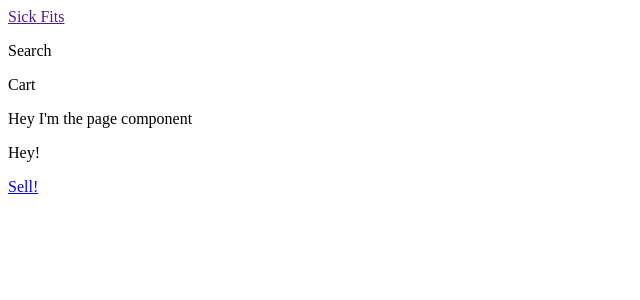
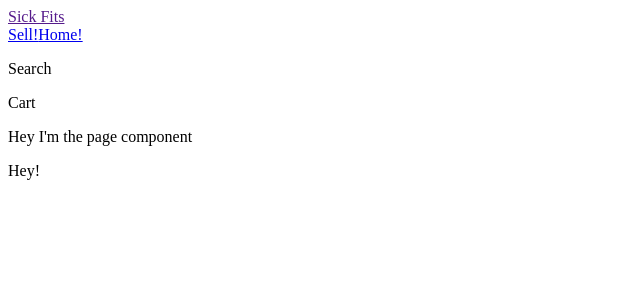
Before and after one commit to RSee07/sick-fits, a Next.js app in the folder frontend/: page / in a window 1280 px wide. Shown: the top 300 px of the page, without its empty margins (0-640 px from the left). Built offline with nearby package versions, Linux system fonts and the light colour scheme.

Commit message:
Put Nav links in its own component

```diff
--- a/frontend/components/Header.js
+++ b/frontend/components/Header.js
@@ -1,7 +1,10 @@
+import Nav from './Nav'
+
 const Header = () => (
   <div>
     <div className='bar'>
       <a href=''>Sick Fits</a>
+      <Nav />
     </div>
     <div className='sub-bar'>
       <p>Search</p>
--- /dev/null
+++ b/frontend/components/Nav.js
@@ -0,0 +1,15 @@
+import Link from 'next/link'
+
+const Nav = () => (
+  <div>
+    {/* Next.js Link - Renders a standard <a/> tag but is bound to HTML5 push state */}
+    <Link href='sell'>
+      <a>Sell!</a>
+    </Link>
+    <Link href='/'>
+      <a>Home!</a>
+    </Link>
+  </div>
+)
+
+export default Nav
--- a/frontend/pages/index.js
+++ b/frontend/pages/index.js
@@ -4,11 +4,6 @@ import Link from 'next/link'
 const Home = () => (
   <div>
     <p>Hey!</p>
-
-    {/* Next.js Link - Renders a standard <a/> tag but is bound to HTML5 push state */}
-    <Link href='sell'>
-      <a>Sell!</a>
-    </Link>
   </div>
 )
 
--- a/frontend/pages/sell.js
+++ b/frontend/pages/sell.js
@@ -4,11 +4,6 @@ import Link from 'next/link'
 const Sell = () => (
   <div>
     <p>Sell!</p>
-
-    {/* Next.js Link - Renders a standard <a/> tag but is bound to HTML5 push state */}
-    <Link href='/'>
-      <a>Home!</a>
-    </Link>
   </div>
 )
 
```
